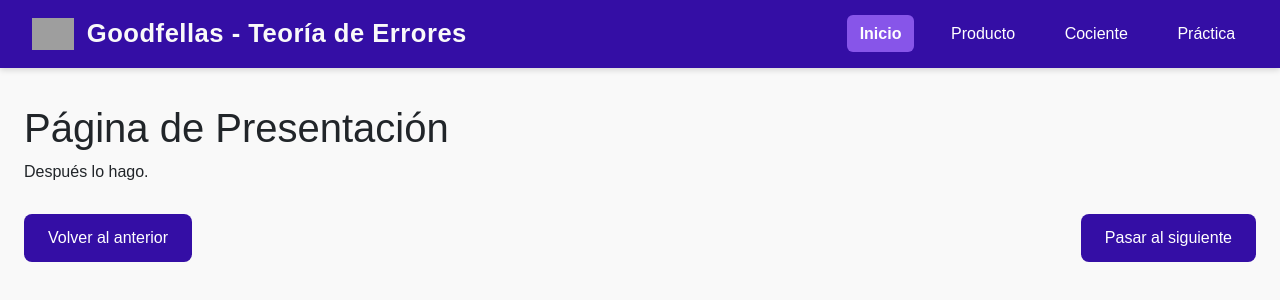
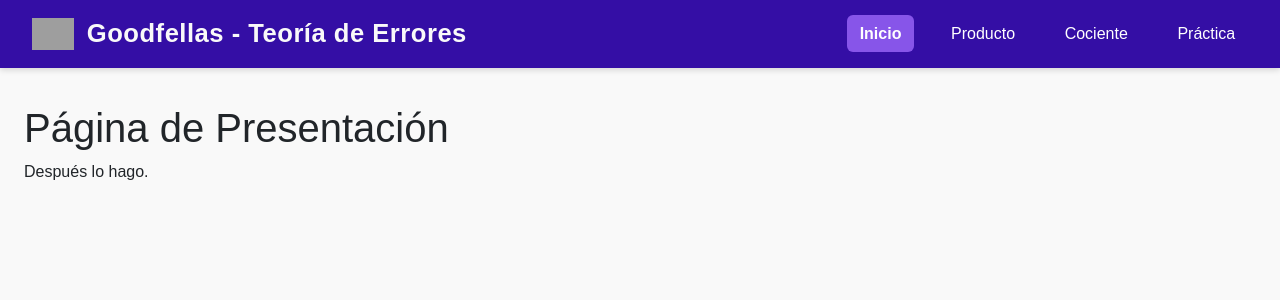
Before and after one commit to nicodiezz/metodo-de-la-potencia, a React (Vite) app: page / in a window 1280 px wide. Shown: the top 300 px of the page. Built offline with nearby package versions, Linux system fonts and the light colour scheme; grey boxes are pictures that could not be loaded.

Commit message:
Elimino los botones

```diff
--- a/src/components/Layout.jsx
+++ b/src/components/Layout.jsx
@@ -32,19 +32,6 @@ function Layout({ children }) {
       </header>
       <main className="content">
         {children}
-        <div className="buttons-final">
-          <button
-            className="btn-container-back"
-            onClick={() => navigate("/")}
-          >
-            Volver al anterior
-          </button>
-          <button
-            className="btn-container-next"
-            onClick={() => navigate("/cociente")}
-          >Pasar al siguiente
-          </button>
-        </div>
       </main>
     </div>
   )
```
